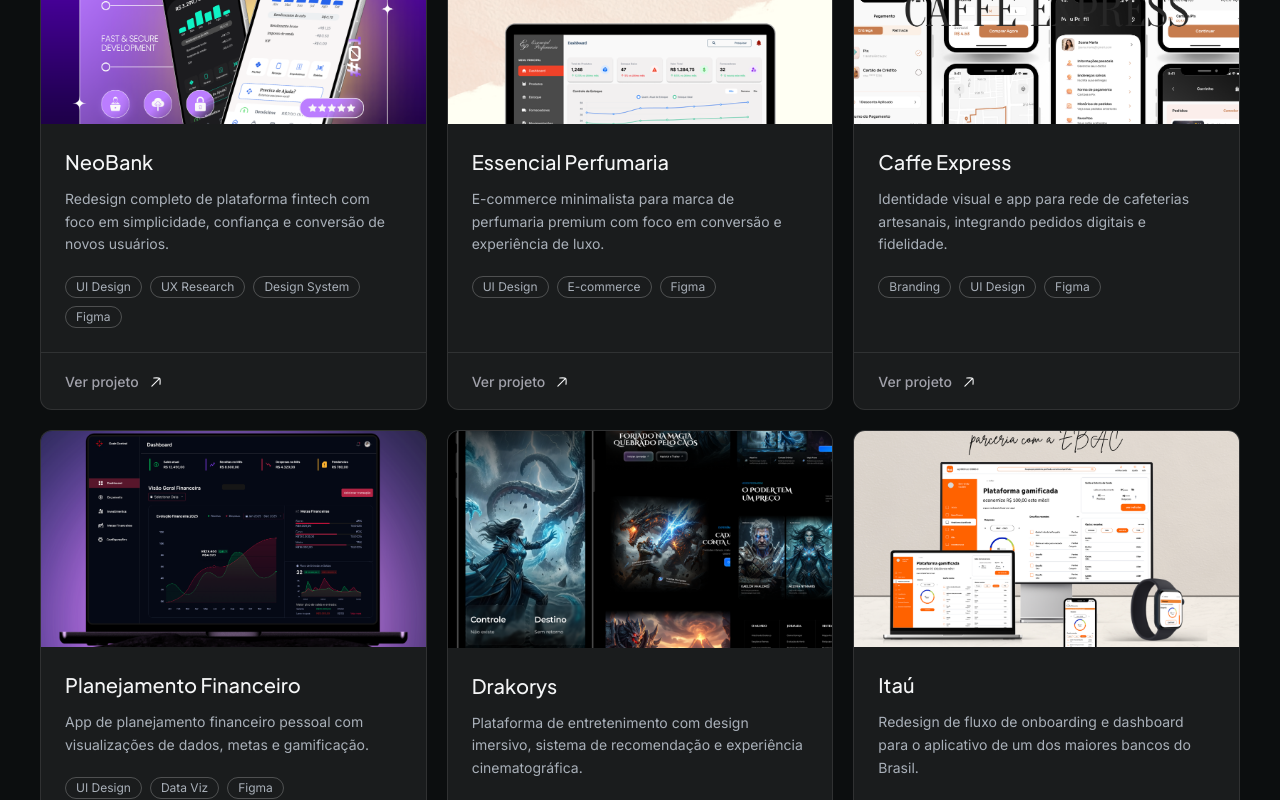
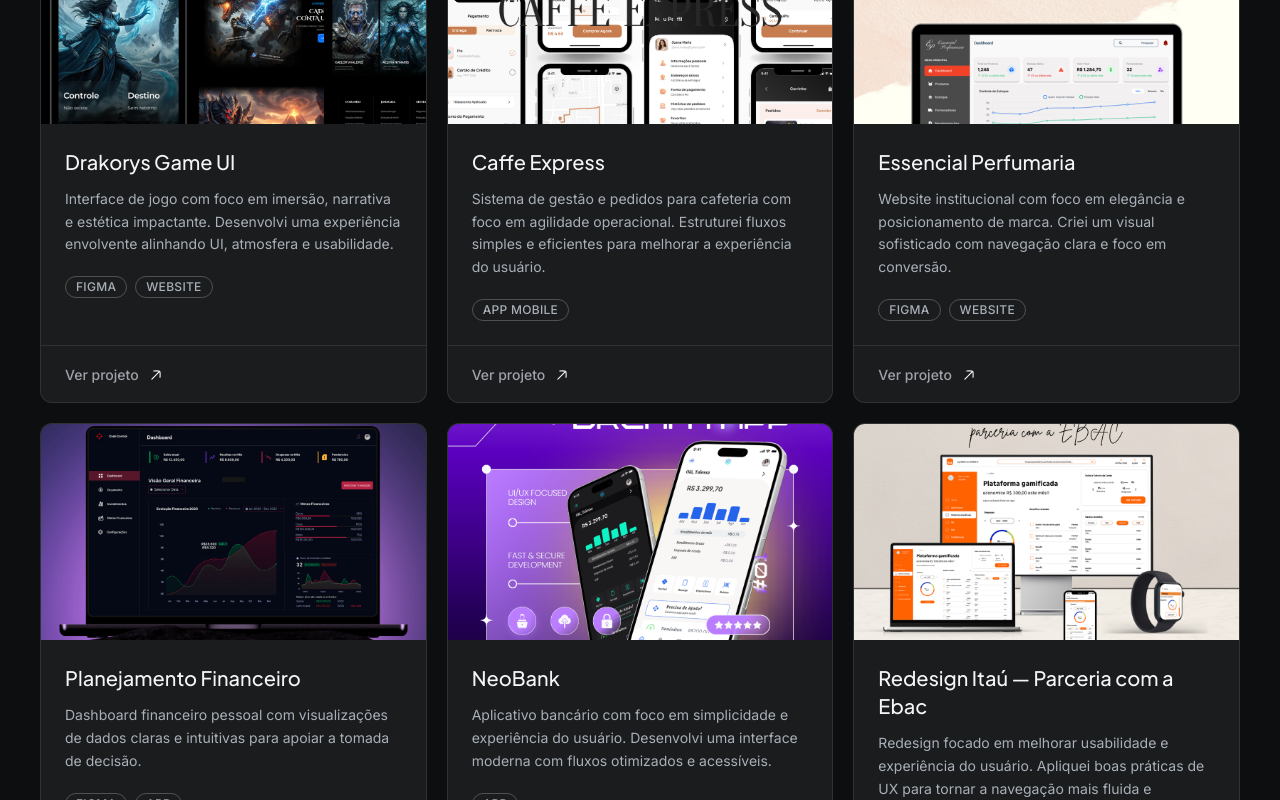
Before and after one commit to Fmarzochi/PortfolioMayaraDesign, a Next.js app: page /projetos in a window 1280 px wide. Shown: the part 420-1220 px from the top of the page. Built offline with nearby package versions, Linux system fonts and the light colour scheme.

Commit message:
refining

```diff
--- a/src/data/repositories/MockProjectRepository.ts
+++ b/src/data/repositories/MockProjectRepository.ts
@@ -4,43 +4,43 @@
 const mockProjects: Project[] = [
   {
     id: '1',
-    titulo: 'NeoBank',
-    descricao: 'Redesign completo de plataforma fintech com foco em simplicidade, confiança e conversão de novos usuários.',
-    tecnologias: ['UI Design', 'UX Research', 'Design System', 'Figma'],
-    categoria: 'Fintech',
-    imagemUrl: '/assets/images/projeto-neobank.png',
-    linkProjeto: '/projetos/neobank',
+    titulo: 'Drakorys Game UI',
+    descricao: 'Interface de jogo com foco em imersão, narrativa e estética impactante. Desenvolvi uma experiência envolvente alinhando UI, atmosfera e usabilidade.',
+    tecnologias: ['FIGMA', 'WEBSITE'],
+    categoria: 'Game UI',
+    imagemUrl: '/assets/images/projeto-drakorys.png',
+    linkProjeto: '/projetos/drakorys',
     destaque: true,
-    cor: '#0d1117',
+    cor: '#0a0a1a',
   },
   {
     id: '2',
+    titulo: 'Caffe Express',
+    descricao: 'Sistema de gestão e pedidos para cafeteria com foco em agilidade operacional. Estruturei fluxos simples e eficientes para melhorar a experiência do usuário.',
+    tecnologias: ['APP MOBILE'],
+    categoria: 'App Mobile',
+    imagemUrl: '/assets/images/projeto-caffe-express.png',
+    linkProjeto: '/projetos/caffe-express',
+    destaque: true,
+    cor: '#2d1b0a',
+  },
+  {
+    id: '3',
     titulo: 'Essencial Perfumaria',
-    descricao: 'E-commerce minimalista para marca de perfumaria premium com foco em conversão e experiência de luxo.',
-    tecnologias: ['UI Design', 'E-commerce', 'Figma'],
+    descricao: 'Website institucional com foco em elegância e posicionamento de marca. Criei um visual sofisticado com navegação clara e foco em conversão.',
+    tecnologias: ['FIGMA', 'WEBSITE'],
     categoria: 'E-commerce',
     imagemUrl: '/assets/images/projeto-essencial.png',
     linkProjeto: '/projetos/essencial',
-    destaque: true,
+    destaque: false,
     cor: '#f5f0eb',
-  },
-  {
-    id: '3',
-    titulo: 'Caffe Express',
-    descricao: 'Identidade visual e app para rede de cafeterias artesanais, integrando pedidos digitais e fidelidade.',
-    tecnologias: ['Branding', 'UI Design', 'Figma'],
-    categoria: 'Branding & App',
-    imagemUrl: '/assets/images/projeto-caffe-express.png',
-    linkProjeto: '/projetos/caffe-express',
-    destaque: false,
-    cor: '#2d1b0a',
   },
   {
     id: '4',
     titulo: 'Planejamento Financeiro',
-    descricao: 'App de planejamento financeiro pessoal com visualizações de dados, metas e gamificação.',
-    tecnologias: ['UI Design', 'Data Viz', 'Figma'],
-    categoria: 'App Mobile',
+    descricao: 'Dashboard financeiro pessoal com visualizações de dados claras e intuitivas para apoiar a tomada de decisão.',
+    tecnologias: ['FIGMA', 'APP'],
+    categoria: 'Fintech',
     imagemUrl: '/assets/images/projeto-planejamento.png',
     linkProjeto: '/projetos/planejamento',
     destaque: false,
@@ -48,20 +48,20 @@
   },
   {
     id: '5',
-    titulo: 'Drakorys',
-    descricao: 'Plataforma de entretenimento com design imersivo, sistema de recomendação e experiência cinematográfica.',
-    tecnologias: ['UI Design', 'Motion', 'Figma'],
-    categoria: 'Produto Digital',
-    imagemUrl: '/assets/images/projeto-drakorys.png',
-    linkProjeto: '/projetos/drakorys',
+    titulo: 'NeoBank',
+    descricao: 'Aplicativo bancário com foco em simplicidade e experiência do usuário. Desenvolvi uma interface moderna com fluxos otimizados e acessíveis.',
+    tecnologias: ['APP'],
+    categoria: 'Fintech',
+    imagemUrl: '/assets/images/projeto-neobank.png',
+    linkProjeto: '/projetos/neobank',
     destaque: false,
-    cor: '#0a0a1a',
+    cor: '#0d1117',
   },
   {
     id: '6',
-    titulo: 'Itaú',
-    descricao: 'Redesign de fluxo de onboarding e dashboard para o aplicativo de um dos maiores bancos do Brasil.',
-    tecnologias: ['UI Design', 'UX Research', 'Figma'],
+    titulo: 'Redesign Itaú — Parceria com a Ebac',
+    descricao: 'Redesign focado em melhorar usabilidade e experiência do usuário. Apliquei boas práticas de UX para tornar a navegação mais fluida e eficiente.',
+    tecnologias: ['APP', 'WEBSITE', 'SMARTWATCHES'],
     categoria: 'Banking',
     imagemUrl: '/assets/images/projeto-itau.png',
     linkProjeto: '/projetos/itau',
@@ -72,7 +72,7 @@
     id: '7',
     titulo: 'Resident Evil',
     descricao: 'Interface conceitual para plataforma de games com estética horror, imersão e alta performance visual.',
-    tecnologias: ['UI Design', 'Game Design', 'Figma'],
+    tecnologias: ['FIGMA', 'WEBSITE'],
     categoria: 'Game UI',
     imagemUrl: '/assets/images/projeto-resident-evil.png',
     linkProjeto: '/projetos/resident-evil',
@@ -83,7 +83,7 @@
     id: '8',
     titulo: 'Recheiae',
     descricao: 'App de delivery e personalização para rede de alimentação com experiência intuitiva e fidelização.',
-    tecnologias: ['UI Design', 'UX Research', 'Figma'],
+    tecnologias: ['APP MOBILE'],
     categoria: 'Foodtech',
     imagemUrl: '/assets/images/projeto-recheiae.png',
     linkProjeto: '/projetos/recheiae',
--- a/src/features/contact/ContactForm.tsx
+++ b/src/features/contact/ContactForm.tsx
@@ -4,8 +4,8 @@
 import { useLanguage } from '@/contexts/LanguageContext';
 
 const CLIENT_EMAIL = 'talessaamayaraah15@gmail.com';
-const DEFAULT_SUBJECT = 'Olá Talissa';
-const DEFAULT_MESSAGE = 'Oi Talissa, eu vi seu portfólio e gostaria de entrar em contato';
+const DEFAULT_SUBJECT = 'Olá Talessa';
+const DEFAULT_MESSAGE = 'Oi Talessa, eu vi seu portfólio e gostaria de entrar em contato';
 
 const baseInputStyle: React.CSSProperties = {
   background: 'var(--card-bg)',
--- a/src/features/contact/ContatoContent.tsx
+++ b/src/features/contact/ContatoContent.tsx
@@ -43,7 +43,7 @@
                   {c.emailLabel}
                 </span>
                 <span className="font-sans text-sm sm:text-base" style={{ color: 'var(--text-secondary)' }}>
-                  talessa@email.com
+                  talessaamayaraah15@gmail.com
                 </span>
               </div>
               <div className="flex flex-col gap-0.5">
--- a/src/features/projects/ProjectCard.tsx
+++ b/src/features/projects/ProjectCard.tsx
@@ -56,7 +56,7 @@
           {project.tecnologias.map((tech) => (
             <li
               key={tech}
-              className="rounded-full px-2.5 py-0.5 font-sans text-xs"
+              className="rounded-full px-2.5 py-0.5 font-sans text-xs font-medium tracking-wide uppercase"
               style={{
                 border: '1px solid var(--border)',
                 color: 'var(--text-muted)',
```
